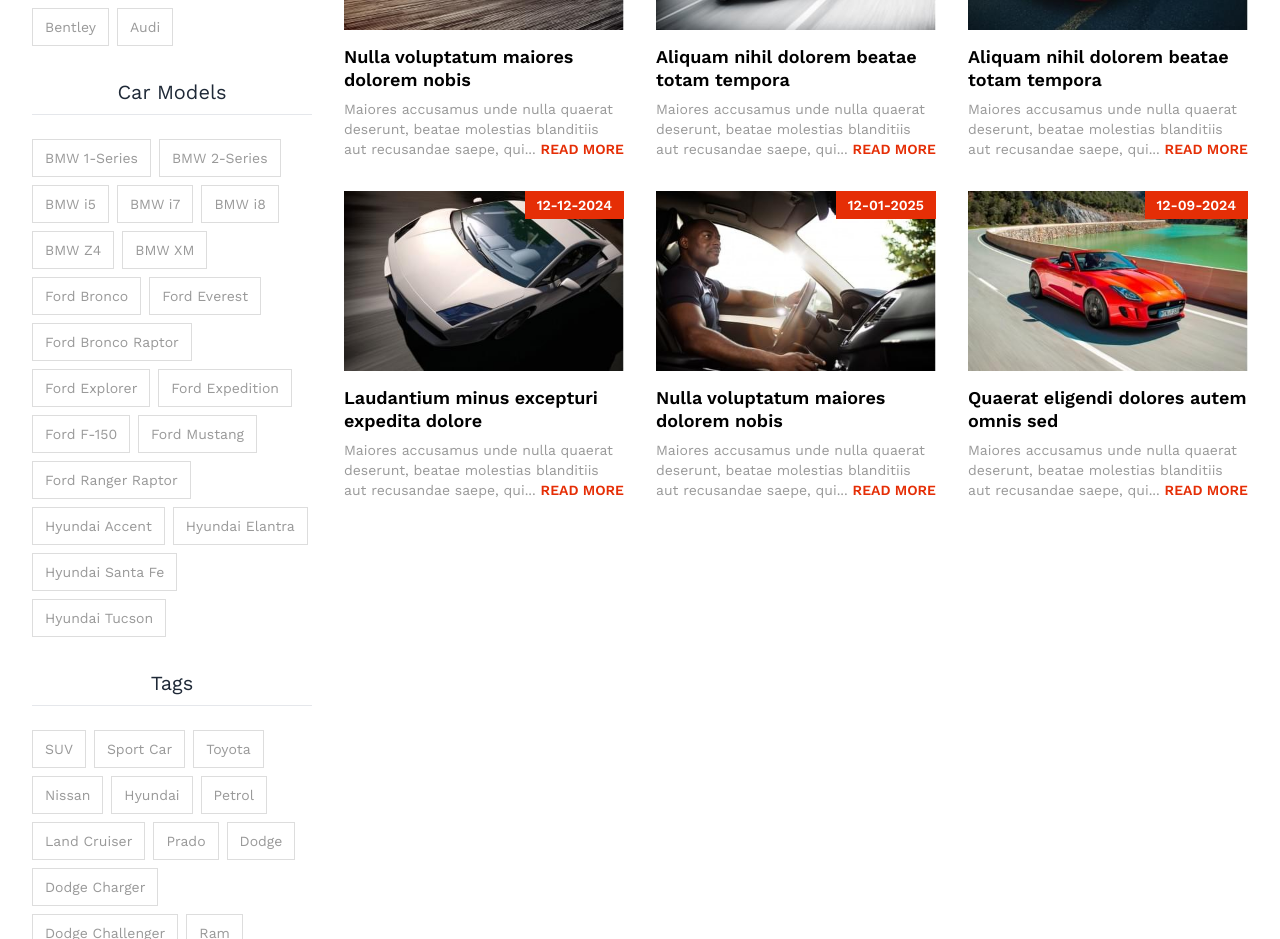
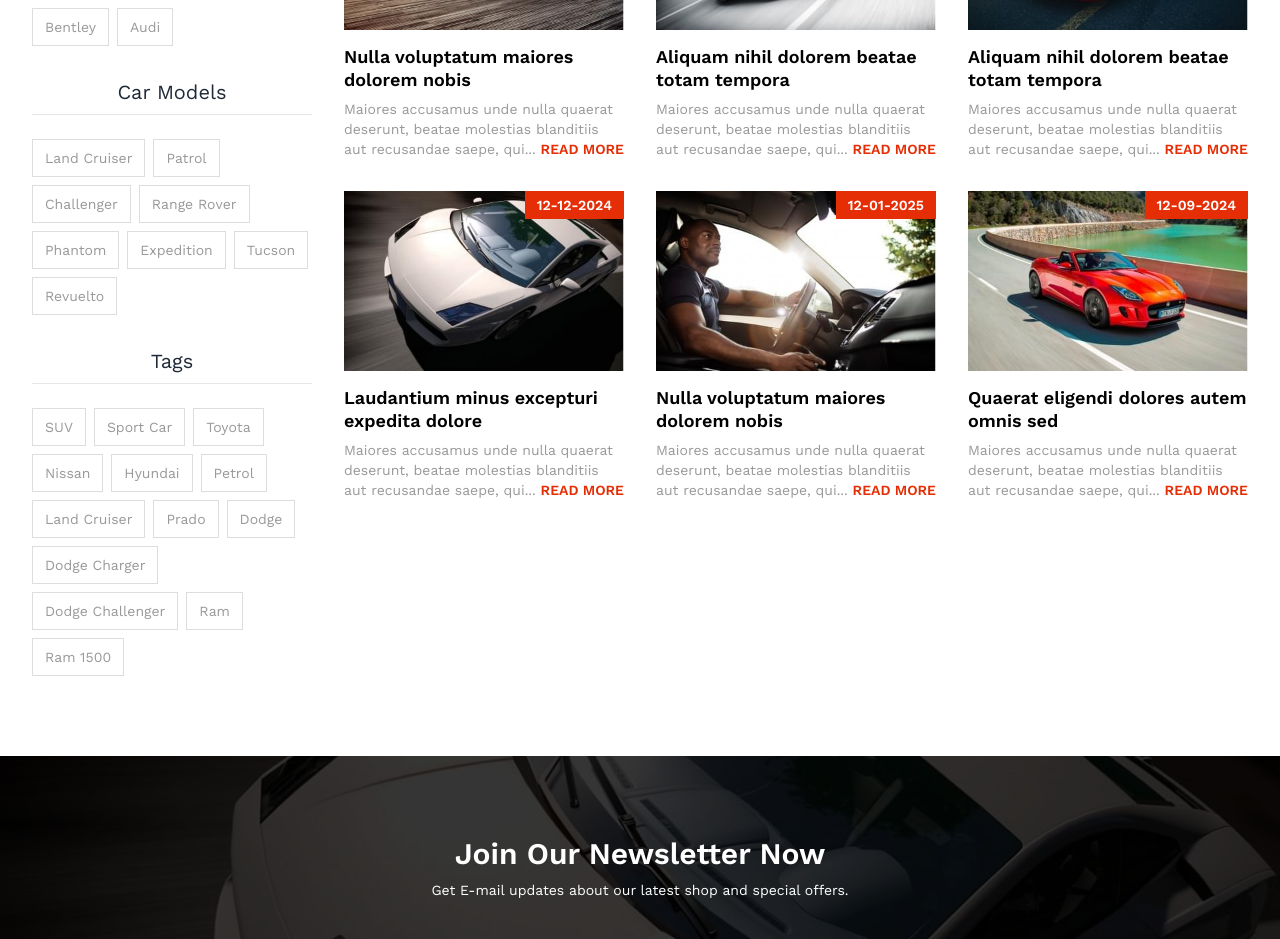
Before and after one commit to shahjalalhazari/Uren-Car-Accessories-Shop, a Next.js app: page /blogs in a window 1280 px wide. Shown: the part 2080-3019 px from the top of the page. Built offline with nearby package versions, Linux system fonts and the light colour scheme.

Commit message:
Car models list showing dynamically based on selected car brand.

```diff
--- a/src/components/Blogs/CarModels.jsx
+++ b/src/components/Blogs/CarModels.jsx
@@ -1,16 +1,18 @@
 "use client";
+import { useCar } from "@/context/CarContext";
 import { useState } from "react";
 import { BiPlus } from "react-icons/bi";
 
 const CarModels = () => {
   const [selectedModel, setSelectedModel] = useState(null);
+  const { modelsList } = useCar();
 
   return (
     <div>
       <h6 className="blog-aside-title">Car Models</h6>
       <hr />
       <div className="tag-list">
-        {carModels.map((carModel, index) => (
+        {modelsList?.map((carModel, index) => (
           <button
             key={index}
             className={`single-tag ${
@@ -38,26 +40,3 @@ const CarModels = () => {
 };
 
 export default CarModels;
-
-
-const carModels = [
-  "BMW 1-Series",
-  "BMW 2-Series",
-  "BMW i5",
-  "BMW i7",
-  "BMW i8",
-  "BMW Z4",
-  "BMW XM",
-  "Ford Bronco",
-  "Ford Everest",
-  "Ford Bronco Raptor",
-  "Ford Explorer",
-  "Ford Expedition",
-  "Ford F-150",
-  "Ford Mustang",
-  "Ford Ranger Raptor",
-  "Hyundai Accent",
-  "Hyundai Elantra",
-  "Hyundai Santa Fe",
-  "Hyundai Tucson",
-];
```
